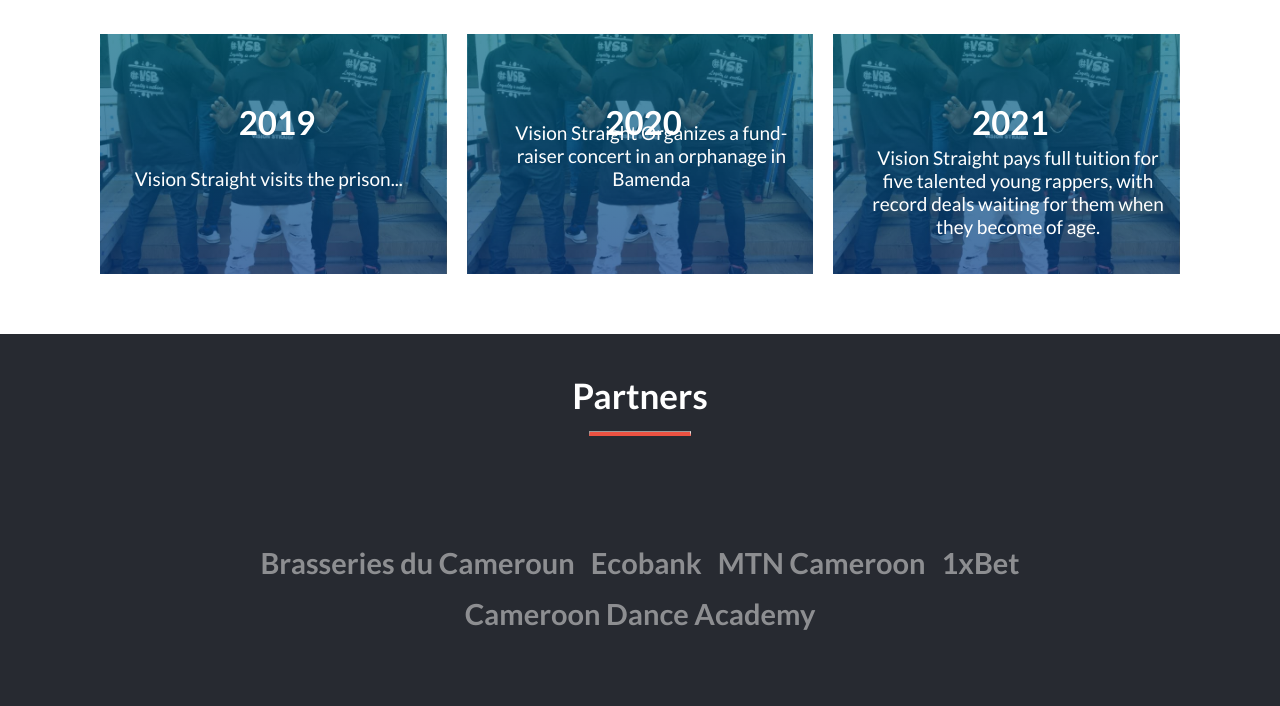
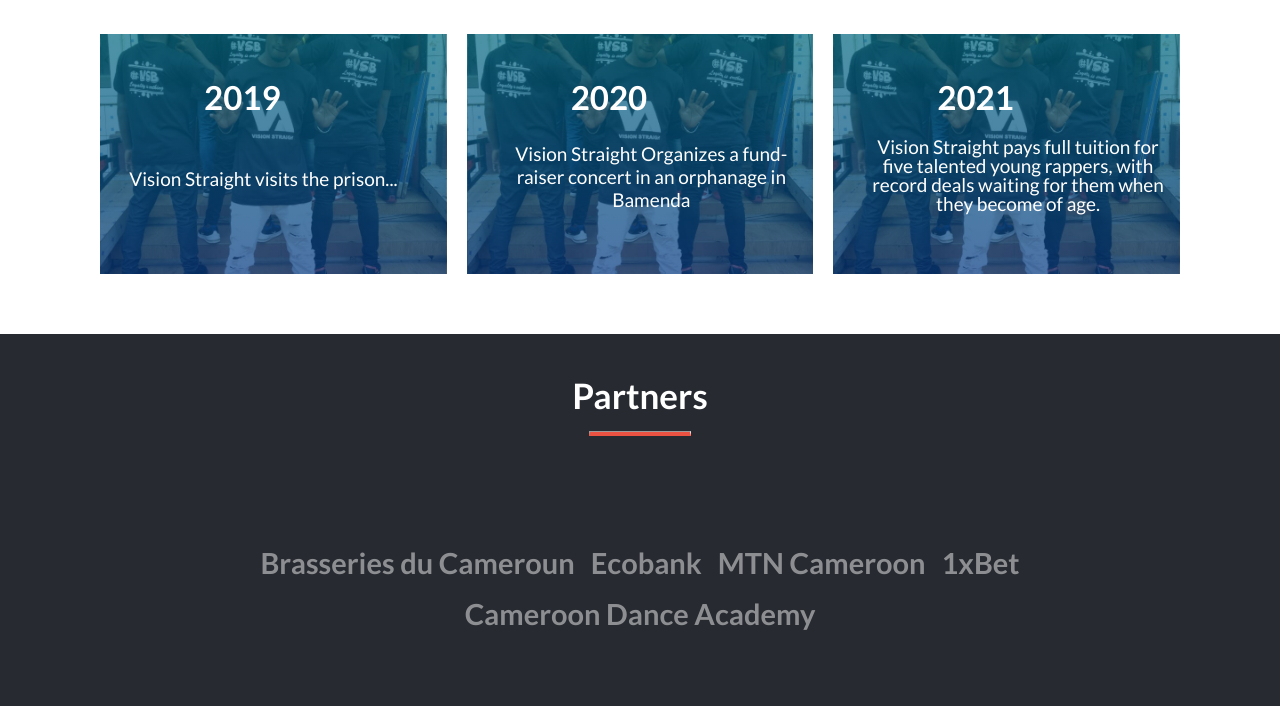
Before and after one commit to carlylechia/Vision-Straight, a website: page about.html in a window 1280 px wide. Shown: the part 1660-2366 px from the top of the page. Drawn offline with Linux system fonts and the light colour scheme; a web font is replaced by a local one.

Commit message:
Make more adjustments

```diff
--- a/script.js
+++ b/script.js
@@ -30,7 +30,7 @@ const vsbJudges = [
     chessBoard: 'images/chessboard.png',
     judgeName: 'Chia (CEO) Carlyle',
     judgeTitle: 'Founder and CEO, VSR',
-    judgeDesc: 'The brains behind the show. He is also an award-winning artist and decades of experience under his belt.',
+    judgeDesc: 'The brains behind the show. Musical genius. He is also an award-winning artist with decades of experience under his belt.',
   },
   {
     judgeImg: 'images/Double-T.jpeg',
@@ -38,7 +38,7 @@ const vsbJudges = [
     chessBoard: 'images/chessboard.png',
     judgeName: 'Ankinibom (Double-T) Karl',
     judgeTitle: 'Founder of VSB, COO of VSR',
-    judgeDesc: 'Talented and award-winning artist and a boss in the new school music brand. Has tons of experience as well.',
+    judgeDesc: 'Talented and award-winning artist and a boss in the new school music brand. Lyrical royalty. Has tons of experience as well.',
   },
   {
     class: 'hide hideable',
--- a/stylesheets/aboutvsb.css
+++ b/stylesheets/aboutvsb.css
@@ -124,7 +124,7 @@ h3 {
 .event1 p {
   position: absolute;
   bottom: 35%;
-  left: 25%;
+  left: 20%;
 }
 
 .event2 {
@@ -147,8 +147,8 @@ h3 {
 
 .event2 p {
   position: absolute;
-  bottom: 35%;
-  left: 8%;
+  bottom: 30%;
+  left: 7%;
   margin-right: 12px;
 }
 
@@ -166,14 +166,14 @@ h3 {
 .event3 h2 {
   font-size: 33px;
   position: absolute;
-  bottom: 55%;
+  bottom: 60%;
   left: 40%;
 }
 
 .event3 p {
   position: absolute;
-  bottom: 35%;
-  left: 8%;
+  bottom: 30%;
+  left: 7%;
   margin-right: 12px;
 }
 
@@ -210,13 +210,11 @@ h3 {
   }
 
   .past-events h2 {
-    padding: 30px 0;
     font-size: 35px;
   }
 
   .past-events p {
     font-size: 18px;
-    margin: 0 60px;
   }
 
   .events {
@@ -225,25 +223,43 @@ h3 {
     gap: 20px;
   }
 
+  .event1 h2 {
+    top: 18%;
+    left: 30%;
+  }
+
   .event1 p {
     position: absolute;
-    bottom: 32%;
-    left: 10%;
+    bottom: 30%;
+    left: 5%;
     font-size: 18px;
+    padding: 0 12px;
+  }
+
+  .event2 h2 {
+    top: 18%;
+    left: 30%;
   }
 
   .event2 p {
     position: absolute;
-    bottom: 32%;
+    top: 45%;
     left: 10%;
-    font-size: 18px;
+    font-size: 16px;
+  }
+
+  .event3 h2 {
+    top: 18%;
+    left: 30%;
   }
 
   .event3 p {
     position: absolute;
-    bottom: 32%;
+    top: 40%;
+    padding-top: 2%;
     left: 10%;
-    font-size: 18px;
+    font-size: 16px;
+    line-height: 1.5vw;
   }
 }
 
```
